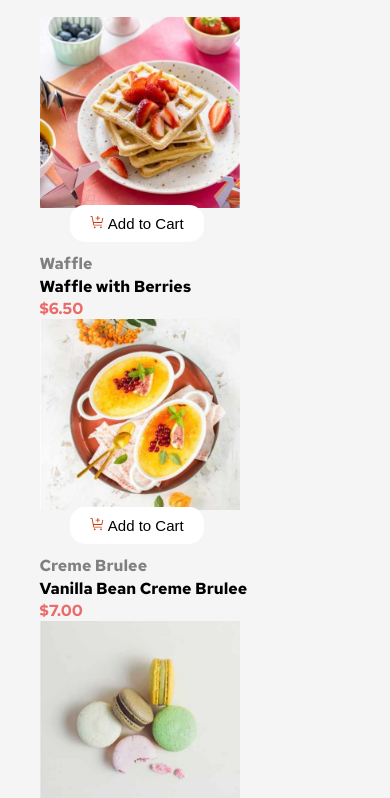
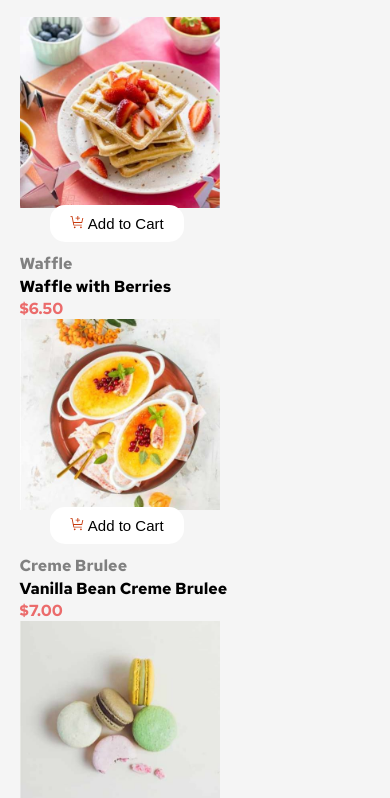
Before and after one commit to Kaola-d/Shopping-Cart, a plain HTML site: page index.html in a window 390 px wide. Shown: the part 46-844 px from the top of the page. Drawn offline with Linux system fonts and the light colour scheme.

Commit message:
Update style.css

```diff
--- a/style.css
+++ b/style.css
@@ -242,7 +242,7 @@ img{
 
     .productRow{
 
-        margin-left: 0px;
+        margin-left: 30px;
     }
 
     .dessert {
@@ -283,7 +283,7 @@ img{
 
     .productRow{
 
-        margin-right: 0px;
+        margin-left: -20px;
     }
 
     .grandfather{
```
